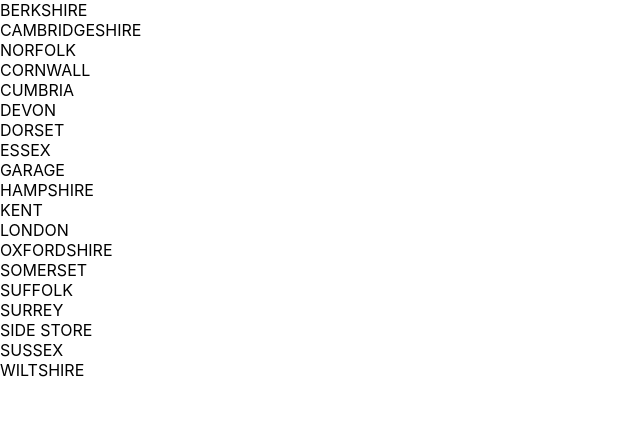
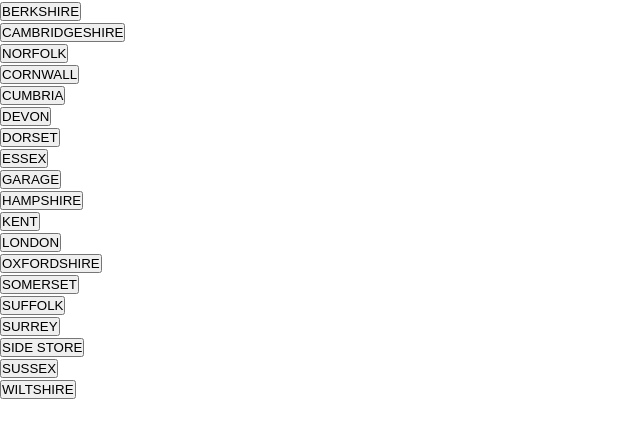
Before and after one commit to nivenreed/order-form, a React (Create React App) app: page / in a window 1280 px wide. Shown: the top 438 px of the page, without its empty margins (0-640 px from the left). Built offline with nearby package versions, Linux system fonts and the light colour scheme.

Commit message:
fix issues with .yml and adding button

```diff
--- a/src/App.js
+++ b/src/App.js
@@ -7,11 +7,15 @@ function App(){
 const cabinNameList1 = cabinData.map(data => data.cabin)
 const cabinNames = [...new Set(cabinNameList1)]
 const cabin = cabinNames.map((data, index)=> (
-  <li key={index}>{data}  </li>
+  <li>
+  <button key={index}>{data} </button>
+  </li>
+  // console.log();
+  // <li key={index}>{data}  </li>
 ))
 return (
   <ul>
-    {cabin}
+    <li>{cabin}</li>
   </ul>
 )
 }
```
